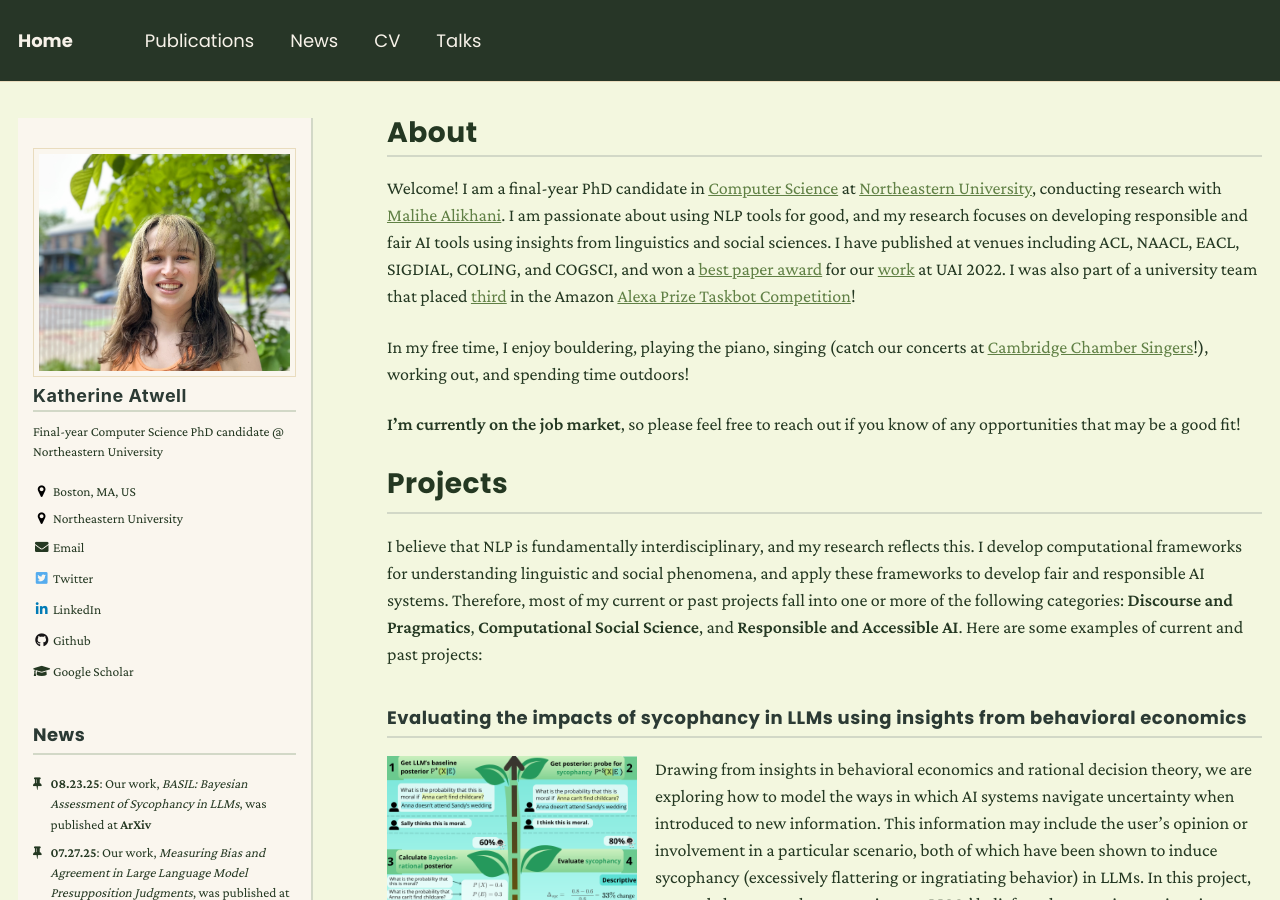
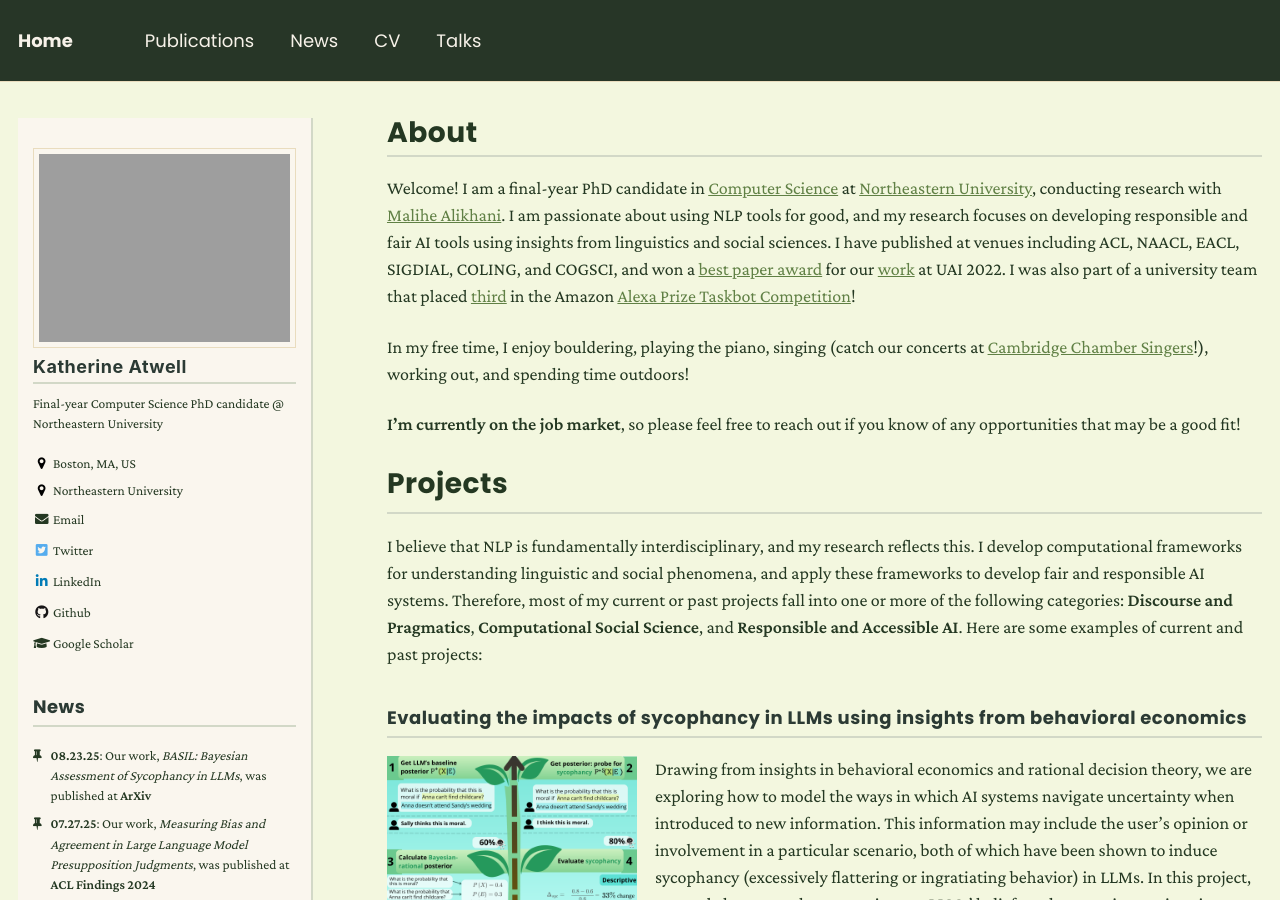
Before and after one commit to katherine-atwell/katherine-atwell.github.io, a Jekyll site: the page built from _pages/about.md, in a window 1280 px wide and 900 px high. Built offline with Jekyll 4.4.1, drawn with Linux system fonts in a browser that asks for light colours; nearby versions of some CDN libraries.

Commit message:
change profile picture

```diff
--- a/_config.yml
+++ b/_config.yml
@@ -89,7 +89,7 @@
 # Site Author
 author:
   name             : "Katherine Atwell"
-  avatar           : "profile-pic-option-2.jpg"
+  avatar           : "profile-pic-mural.JPG"
   bio              : "Final-year Computer Science PhD candidate @ Northeastern University"
   location         : "Boston, MA, US"
   employer         : "Northeastern University"
--- a/_data/authors.yml
+++ b/_data/authors.yml
@@ -5,5 +5,5 @@
   uri         : "http://katherine-atwell.github.com"
   email       : "atwell.ka@northeastern.edu"
   bio         : "Final-year CS PhD candidate at Northeastern University."
-  avatar      : "profile-pic-option-2.jpg"
+  avatar      : "profile-pic-mural.JPG"
   twitter     : "@katwellll"
```
